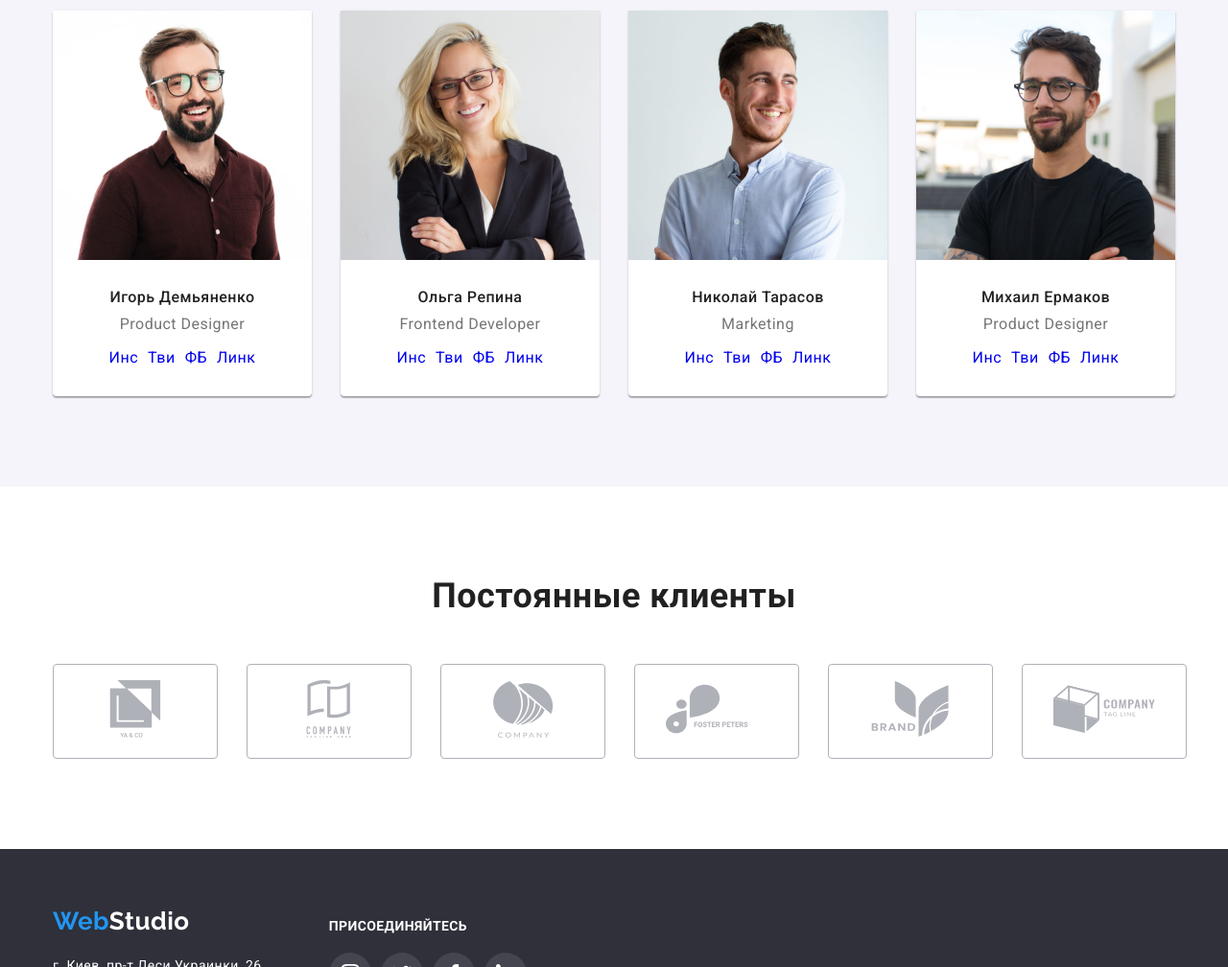
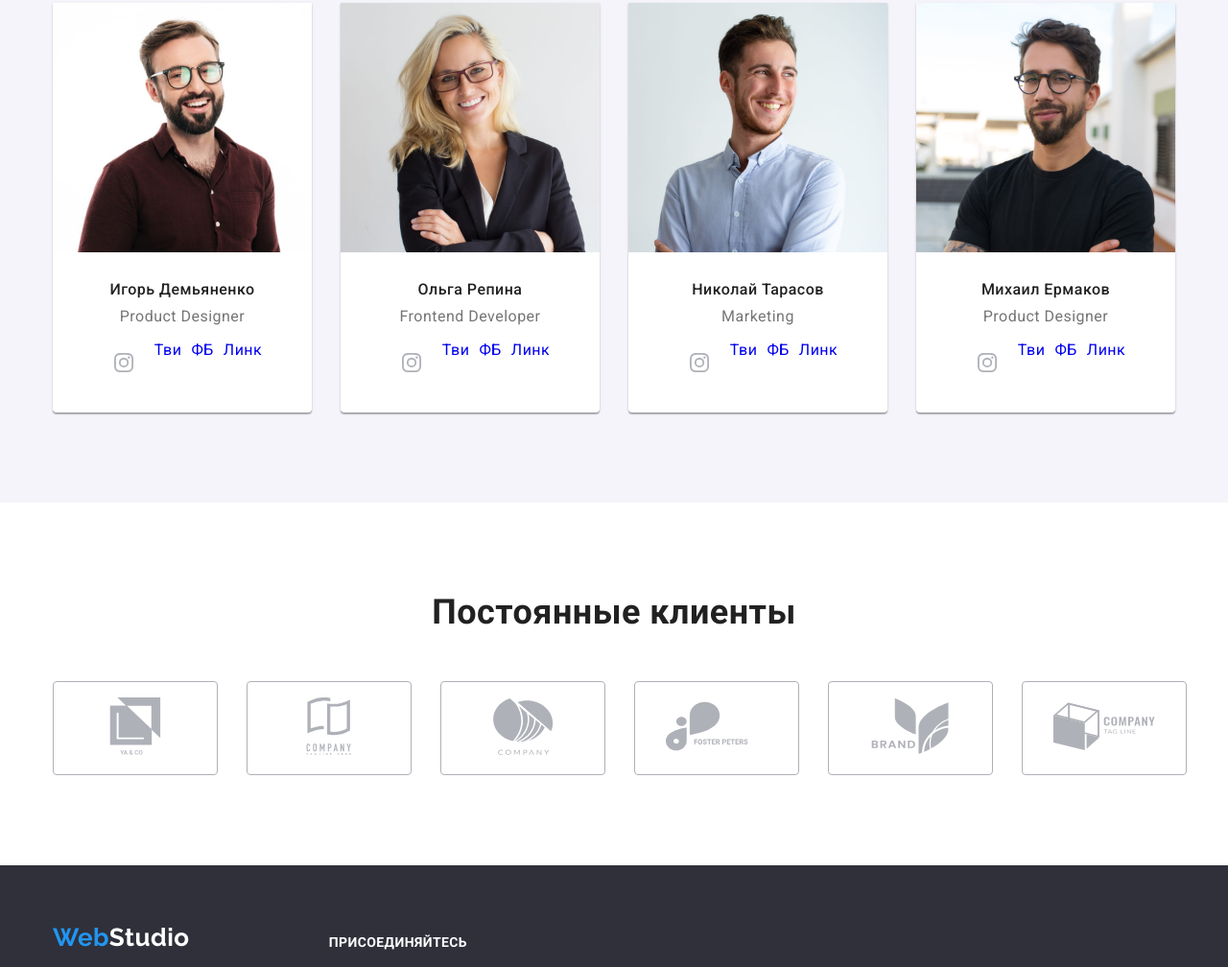
Before and after one commit to Dmytro-Kalistratov/goit-markup-hw-04, a plain HTML site: page index.html in a window 1280 px wide. Shown: the part 1788-2796 px from the top of the page at 96% size. Drawn offline with nearby package versions, Linux system fonts and the light colour scheme.

Commit message:
НАКОНЕЦ-ТО ВЕРНЫЙ КОВЕР
при поддержке трех менторских видео, одного Стива и милионов моих нейронных связей

```diff
--- a/css/styles.css
+++ b/css/styles.css
@@ -233,15 +233,11 @@ img {
 }
 
 .features-icon-pos {
-  display: inline-flex;
+  padding: 25px 0;
+  display: flex;
   align-items: center;
   justify-content: center;
-}
-
-.features-icon {
   margin-bottom: 30px;
-  width: 270px;
-  height: 120px;
   border-radius: 4px;
   background-color: var(--unique-background-color);
 }
@@ -313,6 +309,29 @@ img {
   list-style: none;
 }
 
+.team-icon-link {
+  display: flex;
+  align-items: center;
+  justify-content: center;
+  width: 44px;
+  height: 44px;
+  border-radius: 50%;
+  background-color: var(--secondary-text-color);
+}
+
+.team-icon {
+  fill: var(--client-image-color);
+}
+
+.team-icon-link:hover .team-icon,
+.team-icon-link:focus .team-icon {
+  fill: var(--secondary-text-color);
+  /* background-color: var(--accent-color); */
+}
+
+.team-icon-link:hover {
+  background-color: var(--accent-color);
+}
 .team-list .team-shadow + .team-shadow {
   margin-left: 30px;
 }
--- a/index.html
+++ b/index.html
@@ -53,31 +53,37 @@
                 <ul class="features-list list">
                     <li class="item">
                         <div class="features-icon-pos">
-                            <svg class="features-icon">
-                                <use href="./images/symbol-defs.svg#antenna" width="70px" height="70px"></use>
+                            <svg class="features-icon" width="70px" height="70px">
+                                <use href="./images/symbol-defs.svg#antenna"></use>
                             </svg>
                         </div>
                         <h3 class="features-title">Внимание к деталям</h3>
                         <p>Идейные соображения, а также начало повседневной работы по формированию позиции.</p>
                     </li>
                     <li class="item">
-                        <svg class="features-icon">
-                            <use href="./images/symbol-defs.svg#clock" width="70px" height="70px"></use>
-                        </svg>
+                        <div class="features-icon-pos">
+                            <svg class="features-icon" width="70px" height="70px">
+                                <use href="./images/symbol-defs.svg#clock"></use>
+                            </svg>
+                        </div>
                         <h3 class="features-title">Пунктуальность</h3>
                         <p>Задача организации, в особенности же рамки и место обучения кадров влечет за собой.</p>
                     </li>
                     <li class="item">
-                        <svg class="features-icon">
-                            <use href="./images/symbol-defs.svg#diagram" width="70px" height="70px"></use>
-                        </svg>
+                        <div class="features-icon-pos">
+                            <svg class="features-icon" width="70px" height="70px">
+                                <use href="./images/symbol-defs.svg#diagram"></use>
+                            </svg>
+                        </div>
                         <h3 class="features-title">Планирование</h3>
                         <p>Равным образом консультация с широким активом в значительной степени обуславливает.</p>
                     </li>
                     <li class="item">
-                        <svg class="features-icon">
-                            <use href="./images/symbol-defs.svg#astronaut" width="70px" height="70px"></use>
-                        </svg>
+                        <div class="features-icon-pos">
+                            <svg class="features-icon" width="70px" height="70px">
+                                <use href="./images/symbol-defs.svg#astronaut"></use>
+                            </svg>
+                        </div>
                         <h3 class="features-title">Современные технологии</h3>
                         <p>Значимость этих проблем настолько очевидна, что реализация плановых заданий.</p>
                     </li>
@@ -105,7 +111,8 @@
                             <h3 class="name"> Игорь Демьяненко</h3>
                             <p>Product Designer</p>
                             <ul class="team-social list">
-                                <li class="item"><a class="link" href="https://www.instagram.com/?hl=en">Инс</a></li>
+                                <li class="item"><a class="link team-icon-link" href="https://www.instagram.com/?hl=en"><svg class="team-icon" width="20" height="20">
+                                    <use href="./images/symbol-defs.svg#instagram"></use></svg></a></li>
                                 <li class="item"><a class="link" href="https://mobile.twitter.com/login">Тви</a></li>
                                 <li class="item"><a class="link" href="https://www.facebook.com/">ФБ</a></li>
                                 <li class="item"><a class="link" href="https://www.linkedin.com/">Линк</a></li>
@@ -117,7 +124,7 @@
                             <h3 class="name"> Ольга Репина</h3>
                             <p>Frontend Developer</p>
                             <ul class="team-social list">
-                                <li class="item"><a class="link" href="https://www.instagram.com/?hl=en">Инс</a></li>
+                                <li class="item"><a class="team-icon-link link" href="https://www.instagram.com/?hl=en"><svg class="team-icon" width="20" height="20"><use href="./images/symbol-defs.svg#instagram"></use></svg></a></li>
                                 <li class="item"><a class="link" href="https://mobile.twitter.com/login">Тви</a></li>
                                 <li class="item"><a class="link" href="https://www.facebook.com/">ФБ</a></li>
                                 <li class="item"><a class="link" href="https://www.linkedin.com/">Линк</a></li>
@@ -129,7 +136,8 @@
                             <h3 class="name"> Николай Тарасов</h3>
                             <p>Marketing</p>
                             <ul class="team-social list">
-                                <li class="item"><a class="link" href="https://www.instagram.com/?hl=en">Инс</a></li>
+                                <li class="item"><a class="team-icon-link link" href="https://www.instagram.com/?hl=en"><svg class="team-icon" width="20" height="20">
+                                    <use href="./images/symbol-defs.svg#instagram"></use></svg></a></li>
                                 <li class="item"><a class="link" href="https://mobile.twitter.com/login">Тви</a></li>
                                 <li class="item"><a class="link" href="https://www.facebook.com/">ФБ</a></li>
                                 <li class="item"><a class="link" href="https://www.linkedin.com/">Линк</a></li>
@@ -141,7 +149,8 @@
                             <h3 class="name"> Михаил Ермаков</h3>
                             <p>Product Designer</p>
                             <ul class="team-social list">
-                                <li class="item"><a class="link" href="https://www.instagram.com/?hl=en">Инс</a></li>
+                                <li class="item"><a class="team-icon-link link" href="https://www.instagram.com/?hl=en"><svg class="team-icon" width="20" height="20">
+                                    <use href="./images/symbol-defs.svg#instagram"></use></svg></a></li>
                                 <li class="item"><a class="link" href="https://mobile.twitter.com/login">Тви</a></li>
                                 <li class="item"><a class="link" href="https://www.facebook.com/">ФБ</a></li>
                                 <li class="item"><a class="link" href="https://www.linkedin.com/">Линк</a></li>
@@ -157,12 +166,24 @@
             <div class="container">
                 <h2 class="clients-title">Постоянные клиенты</h2>
                 <ul class="clients-list list">
-                    <li class="clients-li item"><a class="clients-link link" href="#"><svg class="client-image"><use href="./images/symbol-defs.svg#ya-and-co"></use></svg></a></li>
-                    <li class="clients-li item"><a class="clients-link link" href="#"><svg class="client-image"><use href="./images/symbol-defs.svg#company-tagline-here"></use></svg></a></li>
-                    <li class="clients-li item"><a class="clients-link link" href="#"><svg class="client-image"><use href="./images/symbol-defs.svg#company"></use></svg></a></li>
-                    <li class="clients-li item"><a class="clients-link link" href="#"><svg class="client-image"><use href="./images/symbol-defs.svg#foster-peters"></use></svg></a></li>
-                    <li class="clients-li item"><a class="clients-link link" href="#"><svg class="client-image"><use href="./images/symbol-defs.svg#brand"></use></svg></a></li>
-                    <li class="clients-li item"><a class="clients-link link" href="#"><svg class="client-image"><use href="./images/symbol-defs.svg#company-tag-line"></use></svg></a></li>
+                    <li class="clients-li item"><a class="link" href="#"><div class="clients-link"><svg class="client-image" width="106" height="60">
+                        <use href="./images/symbol-defs.svg#ya-and-co"></use>
+                    </svg></div></a></li>
+                    <li class="clients-li item"><a class="link" href="#"><div class="clients-link"><svg class="client-image" width="106" height="60">
+                            <use href="./images/symbol-defs.svg#company-tagline-here"></use>
+                        </svg></div></a></li>
+                    <li class="clients-li item"><a class="link" href="#"><div class="clients-link"><svg class="client-image" width="106" height="60">
+                            <use href="./images/symbol-defs.svg#company"></use>
+                        </svg></div></a></li>
+                    <li class="clients-li item"><a class="link" href="#"><div class="clients-link"><svg class="client-image" width="106" height="60">
+                            <use href="./images/symbol-defs.svg#foster-peters"></use>
+                        </svg></div></a></li>
+                    <li class="clients-li item"><a class="link" href="#"><div class="clients-link"><svg class="client-image" width="106" height="60">
+                            <use href="./images/symbol-defs.svg#brand"></use>
+                        </svg></div></a></li>
+                    <li class="clients-li item"><a class="link" href="#"><div class="clients-link"><svg class="client-image" width="106" height="60">
+                            <use href="./images/symbol-defs.svg#company-tag-line"></use>
+                        </svg></div></a></li>
                 </ul>
             </div>
         </section>
```
